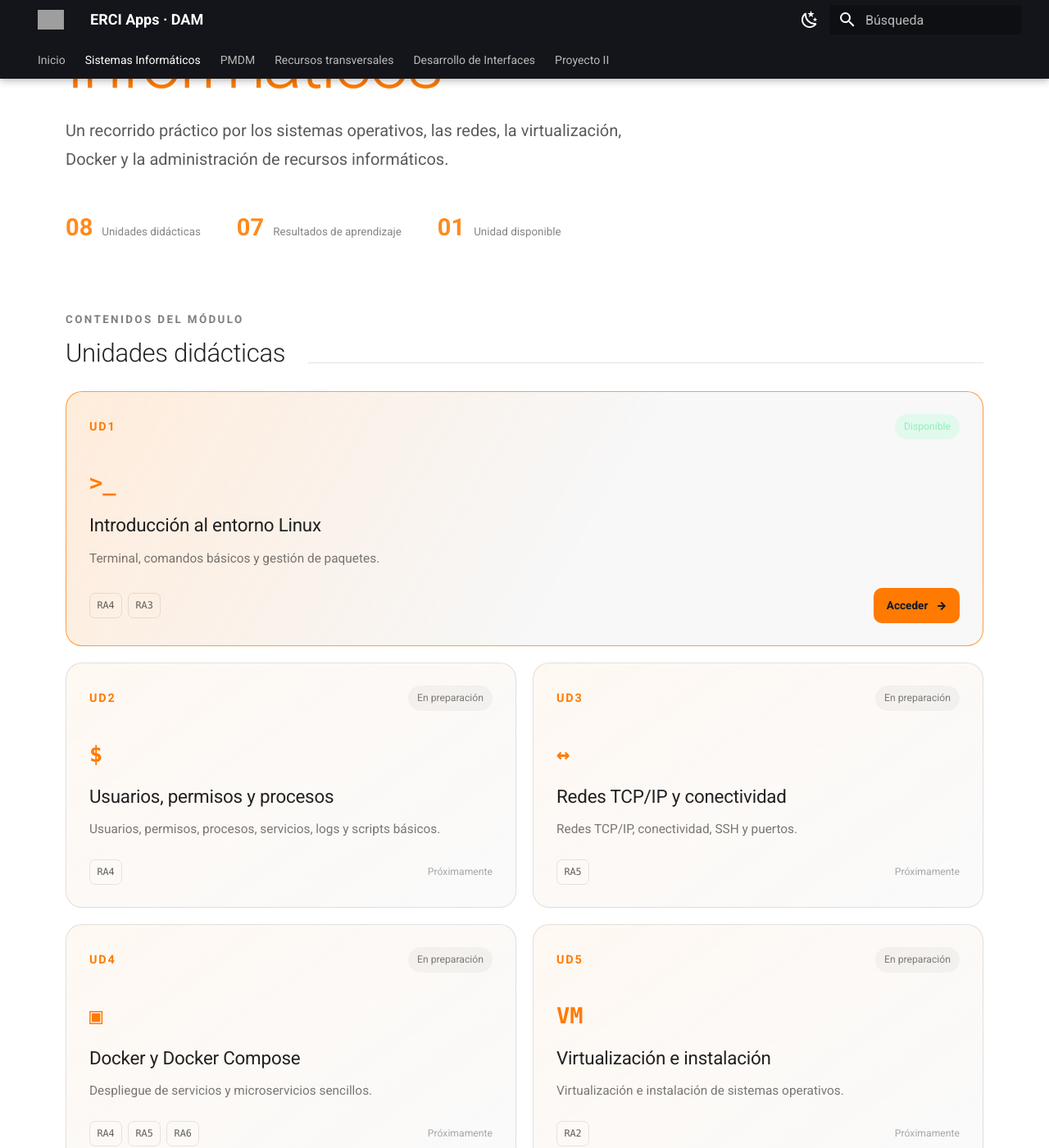
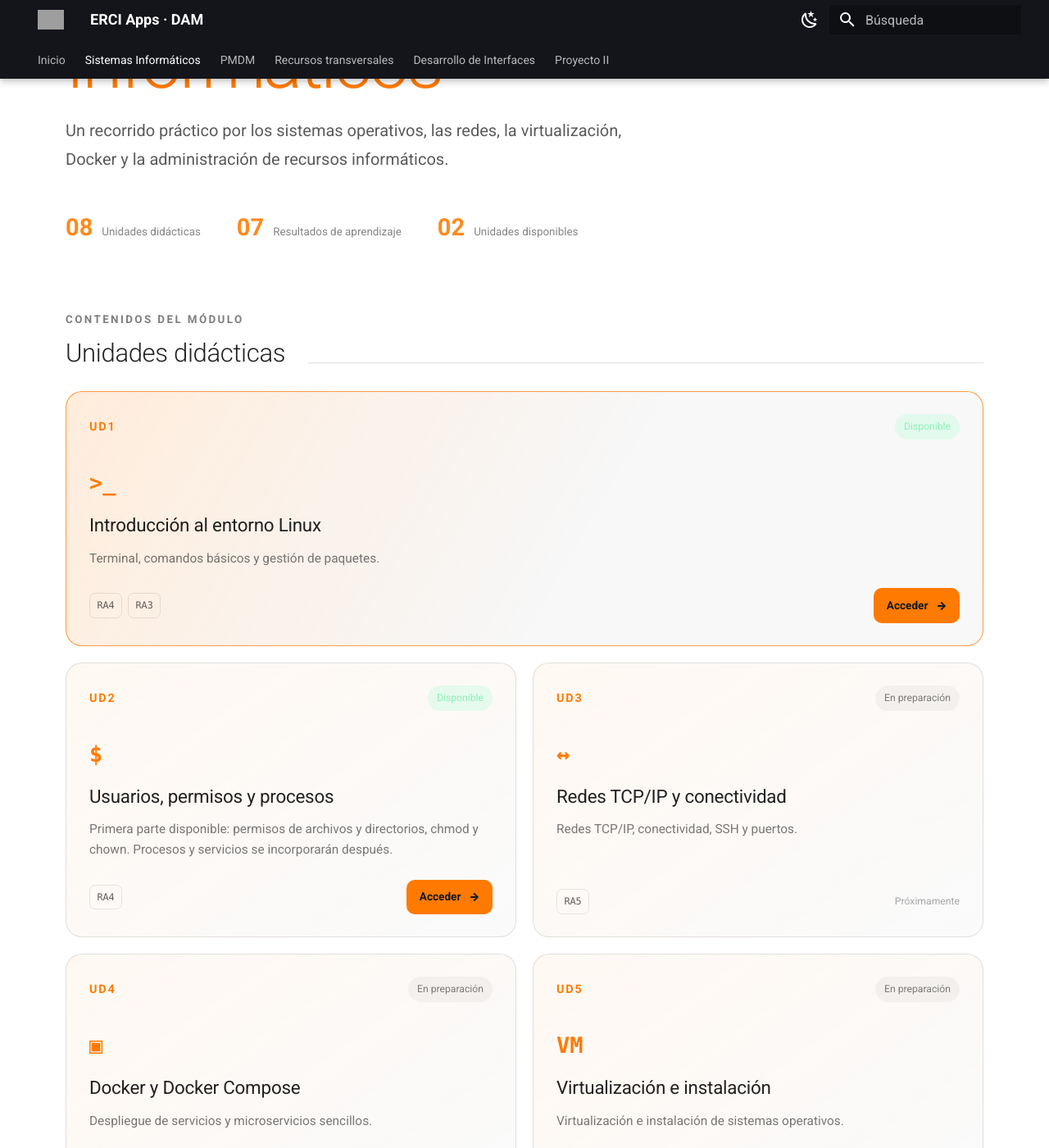
Before and after one commit to erciapps/web-home, an MkDocs documentation site: the page built from docs/si/index.md, in a window 1280 px wide and 1400 px high, scrolled down 307 px. Shown: the whole window at 82% size. Built offline with MkDocs 1.6.1 and Material for MkDocs 9.7.7, drawn with Linux system fonts in a browser that asks for light colours; grey boxes are pictures that could not be loaded.

Commit message:
docs(si): habilitar UD2 en la portada de Sistemas Informáticos

```diff
--- a/docs/si/index.md
+++ b/docs/si/index.md
@@ -19,7 +19,7 @@ hide:
     <div class="si-stats">
       <div><strong>08</strong><span>Unidades didácticas</span></div>
       <div><strong>07</strong><span>Resultados de aprendizaje</span></div>
-      <div><strong>01</strong><span>Unidad disponible</span></div>
+      <div><strong>02</strong><span>Unidades disponibles</span></div>
     </div>
   </section>
 
@@ -48,12 +48,20 @@ hide:
       </div>
     </article>
 
-    <article class="si-card" style="--accent:#ff7a00">
-      <div class="si-card-top"><span class="si-code">UD2</span><span class="si-state">En preparación</span></div>
+    <article class="si-card available" style="--accent:#ff7a00">
+      <div class="si-card-top">
+        <span class="si-code">UD2</span>
+        <span class="si-state available">Disponible</span>
+      </div>
       <div class="si-unit-icon">$</div>
       <h3>Usuarios, permisos y procesos</h3>
-      <p>Usuarios, permisos, procesos, servicios, logs y scripts básicos.</p>
-      <div class="si-card-bottom"><div class="si-ra"><span>RA4</span></div><span class="si-soon">Próximamente</span></div>
+      <p>Primera parte disponible: permisos de archivos y directorios, chmod y chown. Procesos y servicios se incorporarán después.</p>
+      <div class="si-card-bottom">
+        <div class="si-ra"><span>RA4</span></div>
+        <div class="si-actions">
+          <a class="si-button" href="ud2/">Acceder <span>→</span></a>
+        </div>
+      </div>
     </article>
 
     <article class="si-card" style="--accent:#ff7a00">
```
